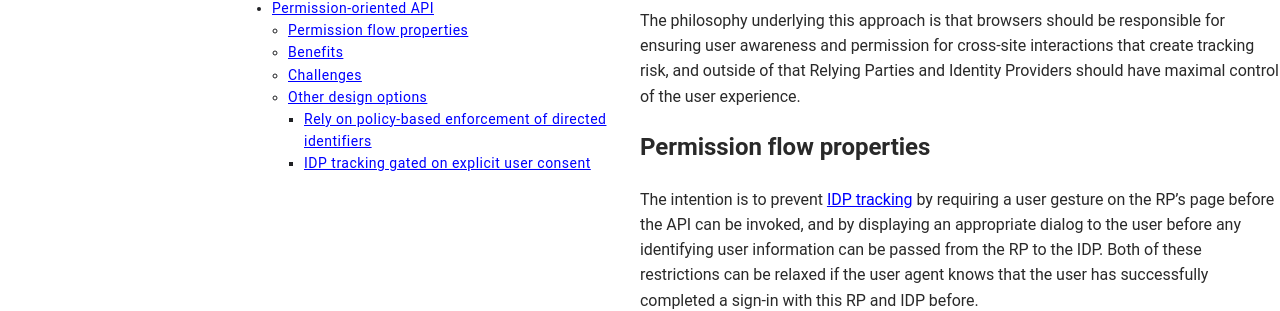
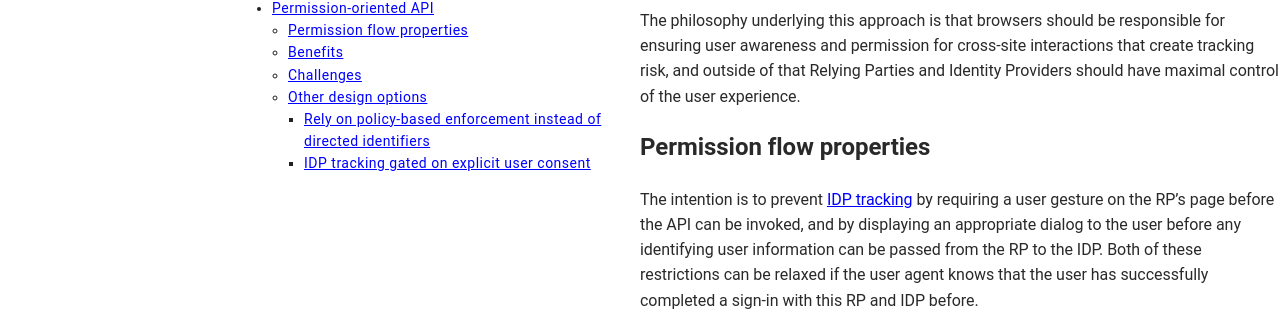
Before and after one commit to w3c-fedid/FedCM, a Jekyll site: the page built from permission_oriented_api.md, in a window 1280 px wide. Shown: the part 316-627 px from the top of the page. Built offline with Jekyll 4.4.1, drawn with Linux system fonts in a browser that asks for light colours; some web fonts are replaced; our own code applies the rules of GitHub Pages for plain Markdown files; some of the changed text lies outside the part shown.

Commit message:
Update permission_oriented_api.md

```diff
--- a/permission_oriented_api.md
+++ b/permission_oriented_api.md
@@ -23,7 +23,7 @@ In this flow the user agent attempts to mitigate RP tracking by displaying a war
 
 ## Other design options
 
-### Rely on policy-based enforcement of directed identifiers
+### Rely on policy-based enforcement instead of directed identifiers
 This flow would change minimally if the user agent could accept an IDP's assertion on whether identifiers are directed without them conforming to a verifiable format (i.e. [policy-based enforcement](directed_identifiers.md#policy-based-approach)). This has the benefit of avoiding the [compatibility problems with verifiably directed identifiers](directed_identifiers.md#caveats-of-verifiably-directed-identifiers) but at the drawback of increasing tracking risk from a bad faith IDP.
 
 There is always going to be some level of policy-based requirements, since a bad faith IDP could collude with an RP outside of the defined flows to unmask directed identifiers, but verifiably directed identifiers might make it harder to do that at scale.
```
